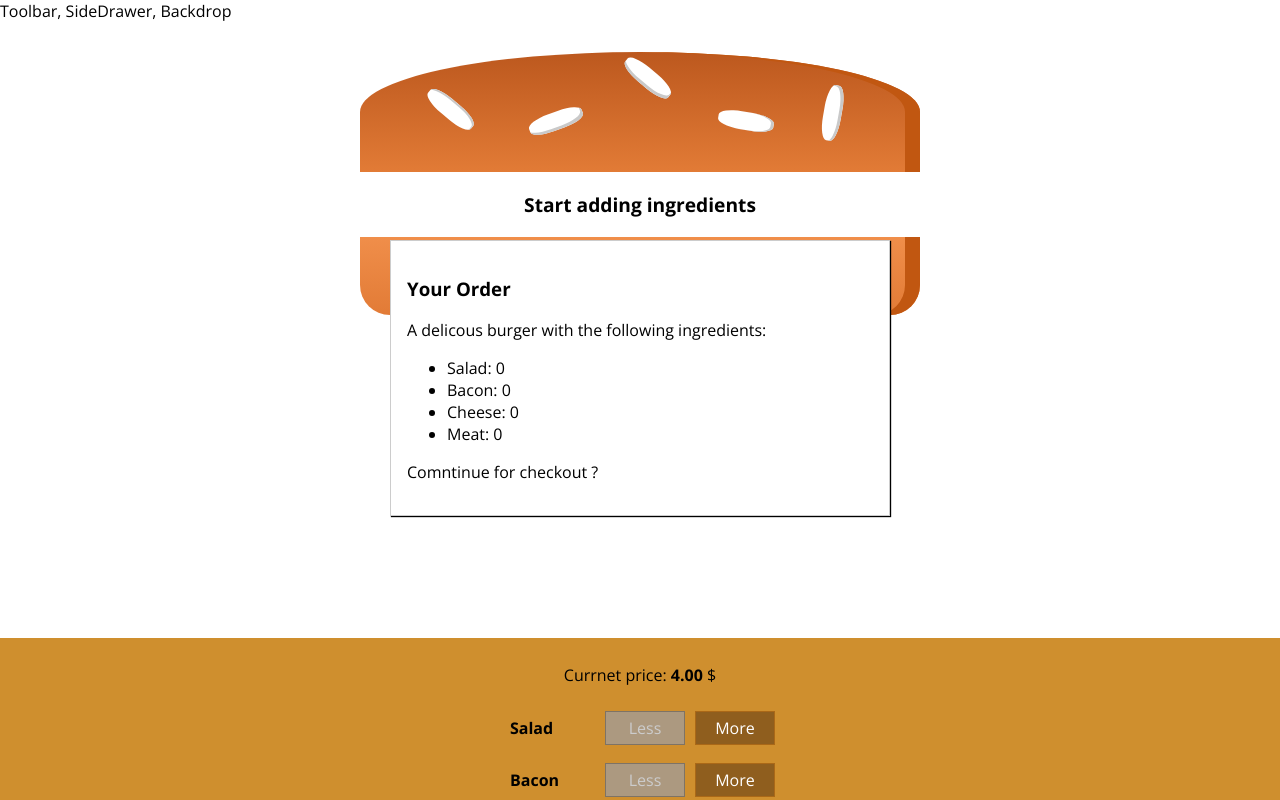
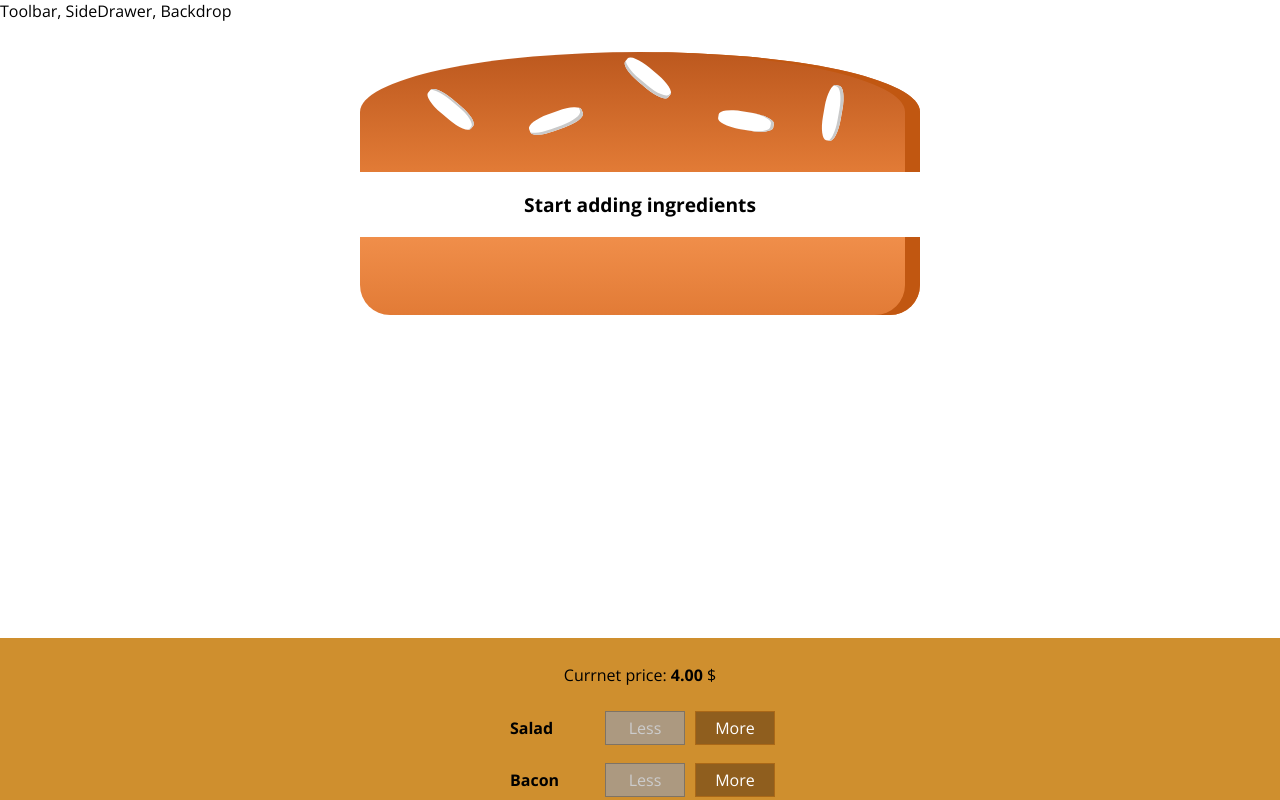
Before and after one commit to lukasz-koziara/React-Burger-Maker, a React app: page / in a window 1280 px wide. Shown: the top 800 px of the page. Built offline with nearby package versions, Linux system fonts and the light colour scheme.

Commit message:
added slide modal after clicking on order button

```diff
--- a/src/components/Burger/BuildControls/BuildControls.js
+++ b/src/components/Burger/BuildControls/BuildControls.js
@@ -26,7 +26,7 @@
         <button
         className={classes.OrderButton}
         disabled={!props.purchasable}
-        >ORDER NOW</button>
+        onClick={props.ordered}>ORDER NOW</button>
     </div>
 
 );
--- a/src/components/UI/Modal/Modal.js
+++ b/src/components/UI/Modal/Modal.js
@@ -2,8 +2,13 @@
 import classes from './Modal.css'
 
 const modal = (props) => (
-    <div className = {classes.Modal}>
-        {props.children}
+    <div
+    className = {classes.Modal}
+    style={{transform: props.show ? 'translateY(0)' : 'translateY(-100vh)',
+    opacity: props.show ? '1': '0'
+    }}
+    >
+    {props.children}
     </div>
 );
 
--- a/src/containers/BurgerBuilder/BurgerBuilder.js
+++ b/src/containers/BurgerBuilder/BurgerBuilder.js
@@ -22,7 +22,8 @@
             meat: 0,
         },
         totalPrice: 4,
-        purchasable: false
+        purchasable: false,
+        purchasing: false
     }
 
     updatePurchaseState (ingredients) {
@@ -67,6 +68,11 @@
     this.updatePurchaseState(updateIngredients);
     }
 
+    purchaseHandler = () =>
+         {
+        this.setState({purchasing: true});
+    }
+
     render () {
         const disabledInfo = {
             ...this.state.ingredients
@@ -77,7 +83,7 @@
 
         return (
             <Aux>
-            <Modal>
+            <Modal show={this.state.purchasing}>
                 <OrderSummary ingredients={this.state.ingredients}/>
 
             </Modal>
@@ -88,6 +94,7 @@
                     disabled={disabledInfo}
                     price={this.state.totalPrice}
                     purchasable={this.state.purchasable}
+                    ordered={this.purchaseHandler}
                 />
 
             </Aux>
```
